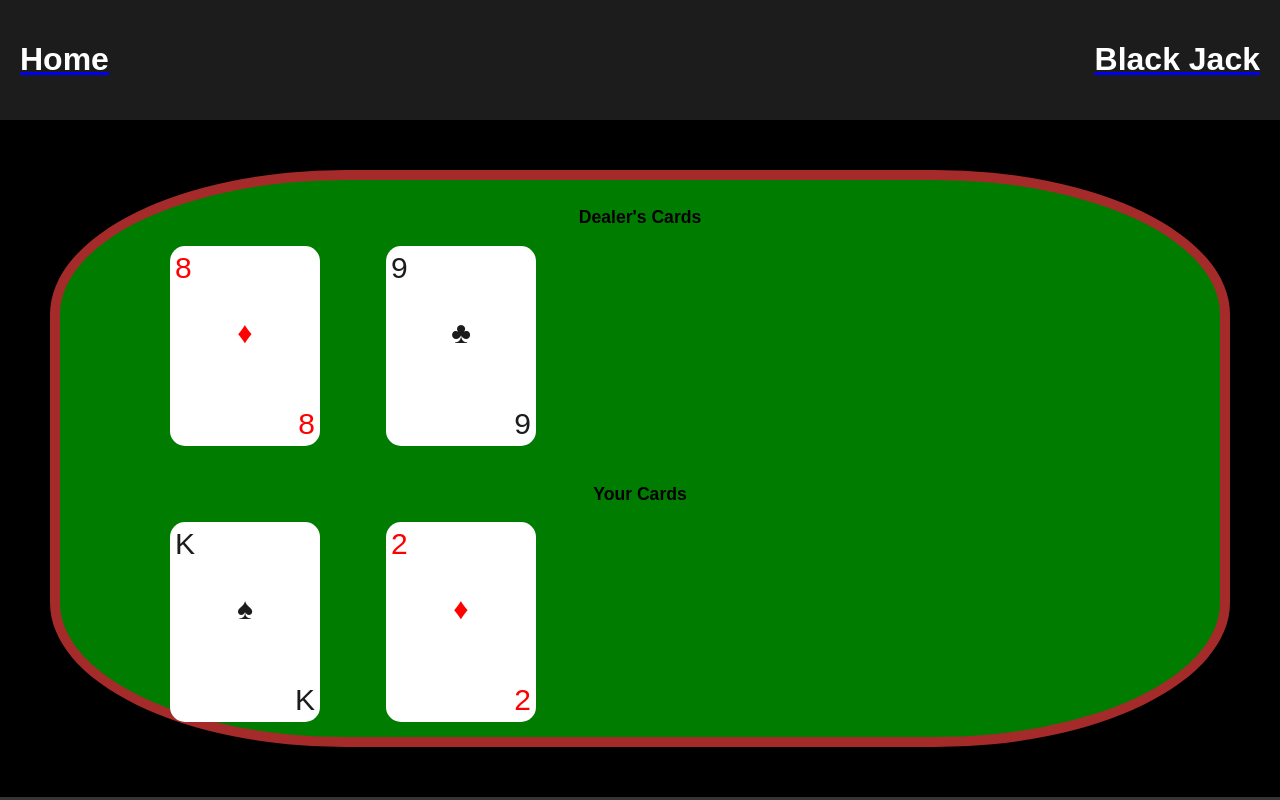
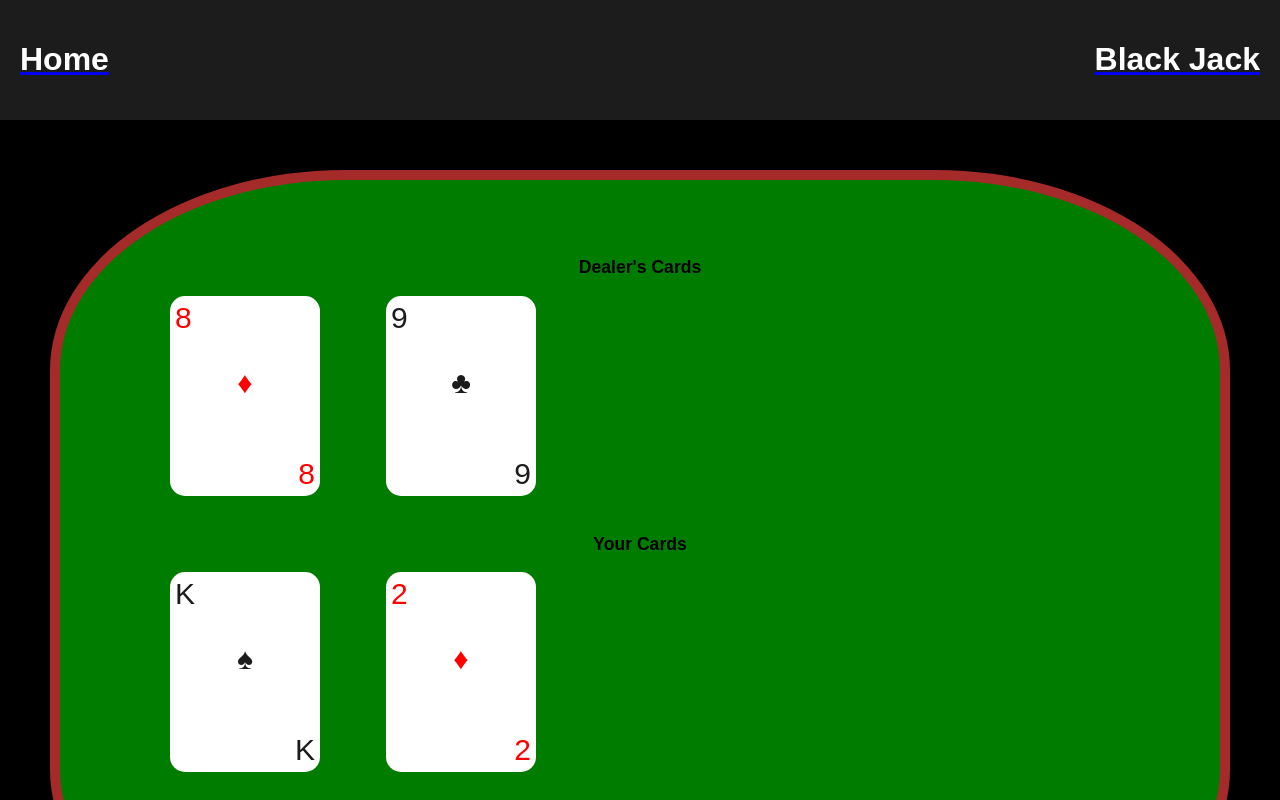
Before and after one commit to austdobe/blackJack, a React (Create React App) app: page /#/game in a window 1280 px wide. Shown: the top 800 px of the page. Built offline with nearby package versions, Linux system fonts and the light colour scheme.

Commit message:
adjusting big screen viewing and cards display on big screen

```diff
--- a/src/pages/Table.styles.js
+++ b/src/pages/Table.styles.js
@@ -23,13 +23,15 @@ export const PlayingTable = styled.div `
     padding-bottom: 5px;
     border-radius: 25%;
     max-width: var(--maxwidth);
-    min-height: 500px;
+    min-height: 100vh;
     @media screen and (max-width: 768px)
     {
         padding-bottom: 60px;
     }
     @media screen and (min-width: 1200px){
-        margin: 50px
+        margin: 50px;
+        padding: 50px;
+
     }
 
 `;
```
